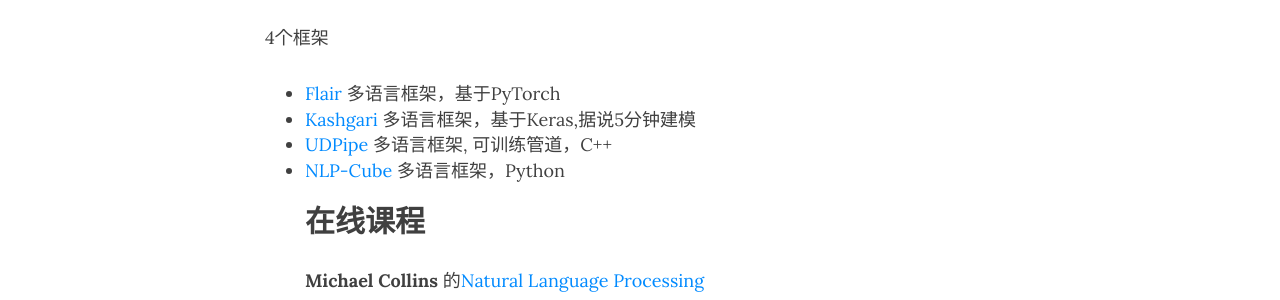
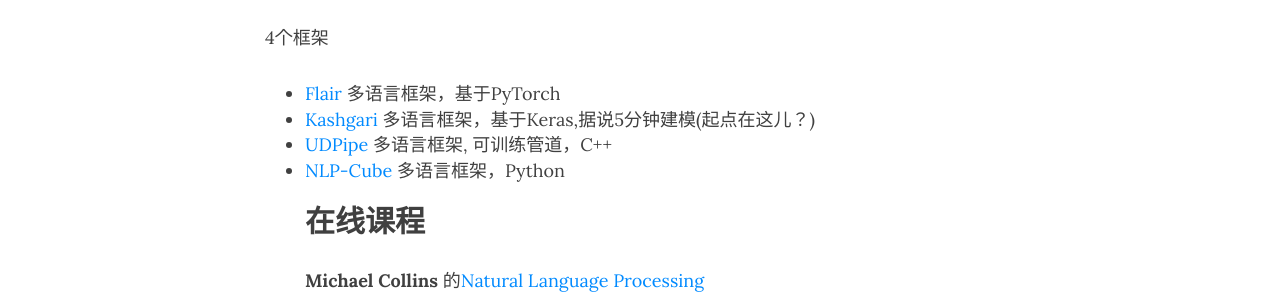
Before and after one commit to ZionPi/zionpi.github.io, a Jekyll site: the page built from _posts/2017-05-20-become-a-nlp-experter.md, in a window 1280 px wide and 900 px high, scrolled down 1064 px. Shown: the part 152-452 px from the top of the window. Built offline with Jekyll 4.4.1, drawn with Linux system fonts in a browser that asks for light colours; nearby versions of some CDN libraries.

Commit message:
Update 2017-05-20-become-a-nlp-experter.md

```diff
--- a/_posts/2017-05-20-become-a-nlp-experter.md
+++ b/_posts/2017-05-20-become-a-nlp-experter.md
@@ -35,7 +35,7 @@
 
 4个框架
 - [Flair](https://github.com/zalandoresearch/flair) 多语言框架，基于PyTorch
-- [Kashgari](https://github.com/BrikerMan/Kashgari) 多语言框架，基于Keras,据说5分钟建模
+- [Kashgari](https://github.com/BrikerMan/Kashgari) 多语言框架，基于Keras,据说5分钟建模(起点在这儿？)
 - [UDPipe](https://github.com/ufal/udpipe) 多语言框架, 可训练管道，C++
 - [NLP-Cube](https://github.com/adobe/NLP-Cube) 多语言框架，Python
 ## 在线课程
```
